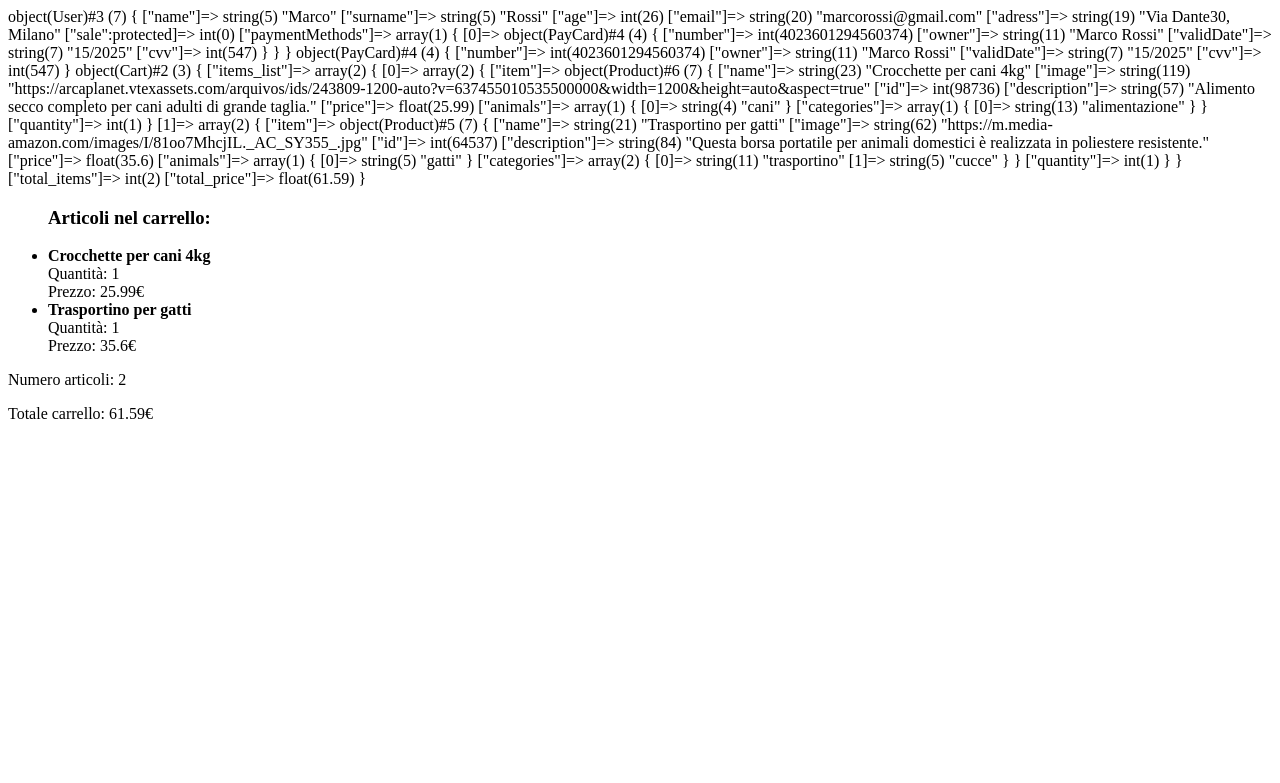
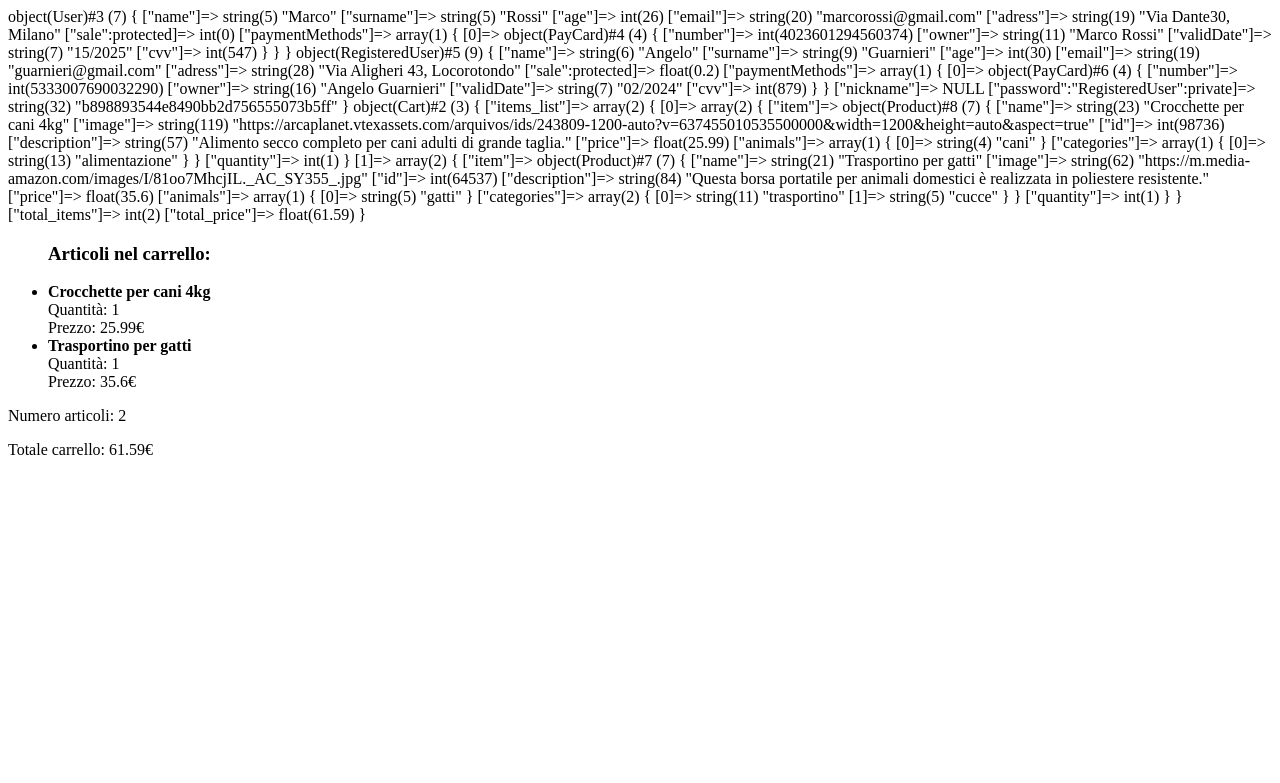
Before and after one commit to ilguarnieri/php-oop-2, a PHP site: page / in a window 1280 px wide. Shown: the top 783 px of the page. Run offline with PHP 8.4, Linux system fonts and the light colour scheme.

Commit message:
setsale 20

```diff
--- a/index.php
+++ b/index.php
@@ -4,13 +4,18 @@ require_once __DIR__.'/models/Product.php';
 require_once __DIR__.'/models/Cart.php';
 require_once __DIR__.'/models/User.php';
 require_once __DIR__.'/models/PayCard.php';
+require_once __DIR__.'/models/RegisteredUser.php';
 
 $cart = new Cart();
 
 $guest = new User('Marco', 'Rossi', 26, 'marcorossi@gmail.com', 'Via Dante30, Milano');
-$card = new PayCard(4023601294560374, 'Marco Rossi', '15/2025', 547);
+$guest_card = new PayCard(4023601294560374, 'Marco Rossi', '15/2025', 547);
+$guest->addPayment($guest_card);
 
-$guest->addPayment($card);
+
+$user = new RegisteredUser('Angelo', 'Guarnieri', 30, 'guarnieri@gmail.com', 'Via Aligheri 43, Locorotondo', 'ilguarnieri', 'Boolean91');
+$user_card = new PayCard(5333007690032290, 'Angelo Guarnieri', '02/2024', 879);
+$user->addPayment($user_card);
 
 
 $product1 = new Product(
@@ -43,7 +48,7 @@ $product2->addCategory('alimentazione');
 
 
 var_dump($guest);
-var_dump($card);
+var_dump($user);
 
 
 
--- a/models/PayCard.php
+++ b/models/PayCard.php
@@ -7,7 +7,7 @@ class PayCard {
     public $validDate;
     public $cvv;
 
-    public function __construct(int $_number, string $_owner, $_validDate, int $_cvv)
+    public function __construct($_number, string $_owner, $_validDate, int $_cvv)
     {
         $this->number = $_number;
         $this->owner = $_owner;
--- a/models/RegisteredUser.php
+++ b/models/RegisteredUser.php
@@ -10,9 +10,15 @@ class RegisteredUser extends User {
     public function __construct(string $_name, string $_surname, int $_age, string $_email, $_adress, string $_nickname, $_password)
     {
 
-        parent::__construct($_name, $_surname, $_age, $_email, $_adress);
-
+        parent::__construct($_name, $_surname, $_age, $_email, $_adress, 0.2);
         $this->password = hash('md5', $_password);
     }
 
+    public function setSale($sale){
+        if(is_numeric($sale) && $sale > 0.2){
+            $this->sale = $sale;
+        }else{
+            $this->sale = 0.2;
+        }
+    }
 }
--- a/models/User.php
+++ b/models/User.php
@@ -37,6 +37,8 @@ class User {
     }
 
     public function setSale($sale){
-        $this->sale = $sale;
+        if(is_numeric($sale) && $sale > 0){
+            $this->sale = $sale;
+        }
     }
 }
```
